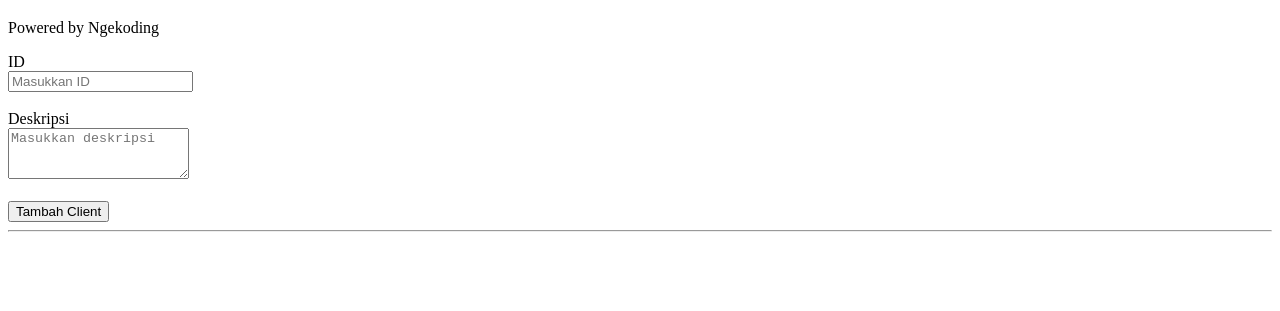
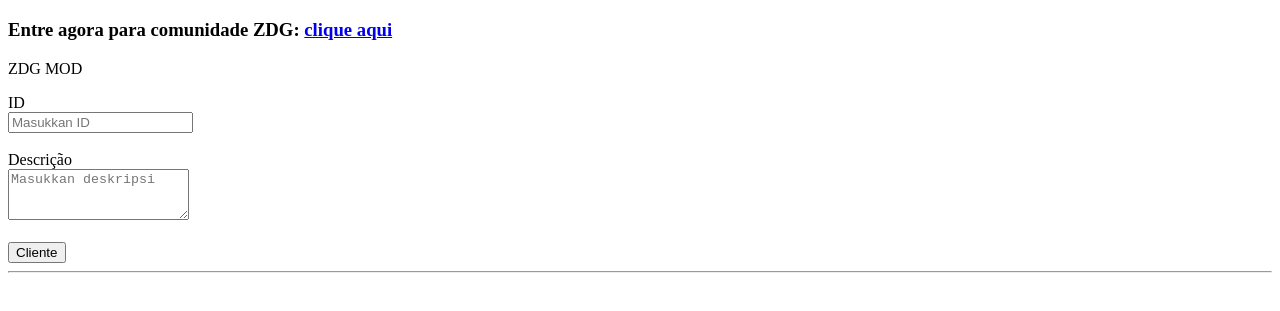
Before and after one commit to pedroherpeto/bot-zdg, a website: page index-multiple-device.html in a window 1280 px wide. Shown: the part 61-372 px from the top of the page. Drawn offline with nearby package versions, Linux system fonts and the light colour scheme; no server answers.

Commit message:
Update index-multiple-device.html

```diff
--- a/index-multiple-device.html
+++ b/index-multiple-device.html
@@ -1,7 +1,7 @@
 <!DOCTYPE html>
 <html>
 <head>
-	<title>Whatsapp API by Ngekoding</title>
+	<title>Whatsapp API by Pedrinho da NASA</title>
 	<style>
 	.client {
 		border: 1px solid #ccc;
@@ -19,15 +19,16 @@
 
 	<div id="app">
 		<h1>Whatsapp API</h1>
-		<p>Powered by Ngekoding</p>
+		<h3>Entre agora para comunidade ZDG: <a href="https://zapdasgalaxias.com.br/">clique aqui</a></h3>
+		<p>ZDG MOD</p>
 		<div class="form-container">
 			<label for="client-id">ID</label><br>
 			<input type="text" id="client-id" placeholder="Masukkan ID">
 			<br><br>
-			<label for="client-description">Deskripsi</label><br>
+			<label for="client-description">Descrição</label><br>
 			<textarea rows="3" id="client-description" placeholder="Masukkan deskripsi"></textarea>
 			<br><br>
-			<button class="add-client-btn">Tambah Client</button>
+			<button class="add-client-btn">Cliente</button>
 		</div>
 		<hr>
 		<div class="client-container">
```
